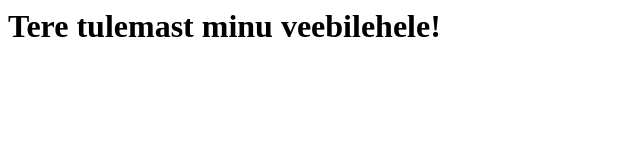
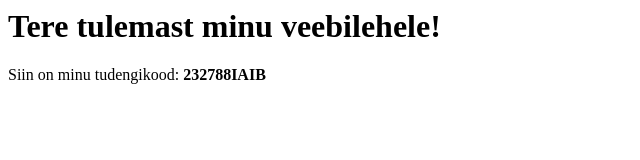
Before and after one commit to MadisMoos/MadisMoos.github.io, a plain HTML site: page index.html in a window 1280 px wide. Shown: the whole page, without its empty margins (0-640 px from the left). Drawn offline with Linux system fonts and the light colour scheme.

Commit message:
Update index.html

```diff
--- a/index.html
+++ b/index.html
@@ -1,5 +1,7 @@
 <html>
   <h1>Tere tulemast minu veebilehele!</h1>
-
+  <p>
+    Siin on minu tudengikood: <b>232788IAIB</b>
+  </p>
 
 </html>
```
